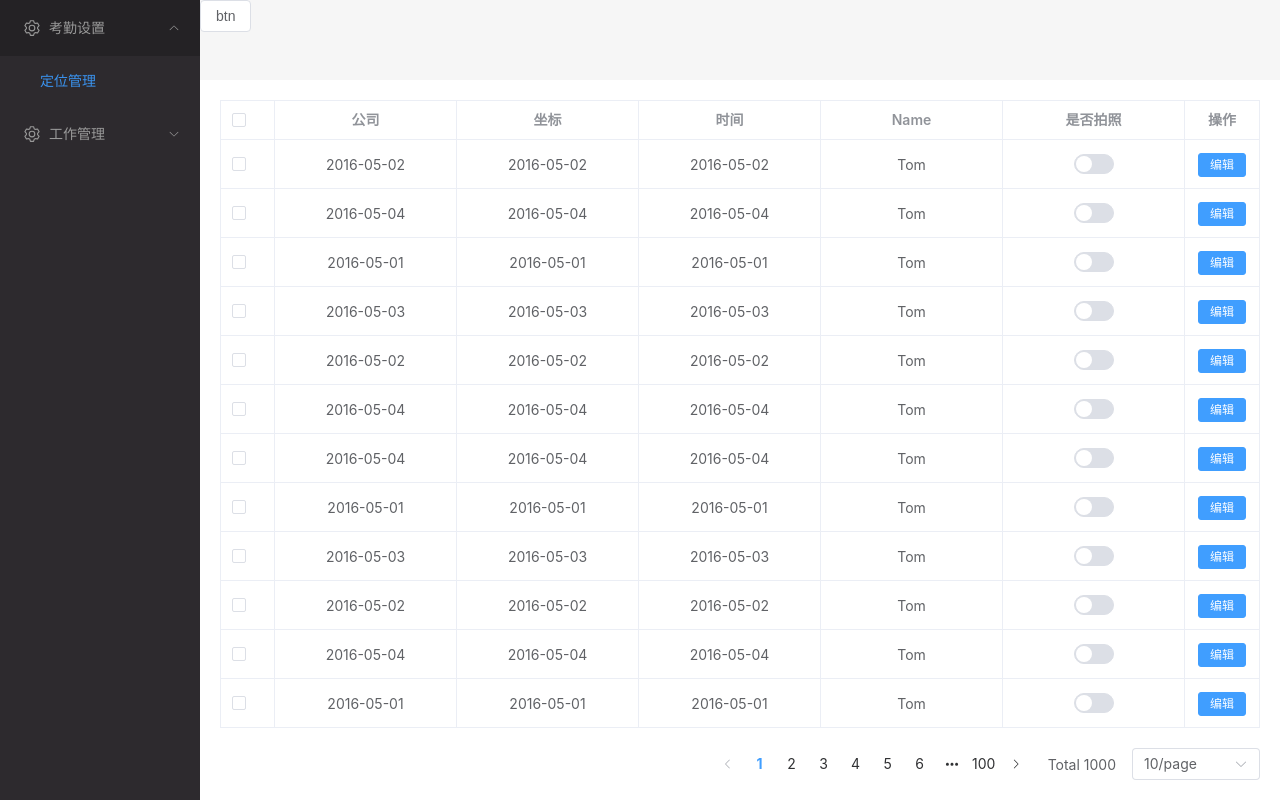
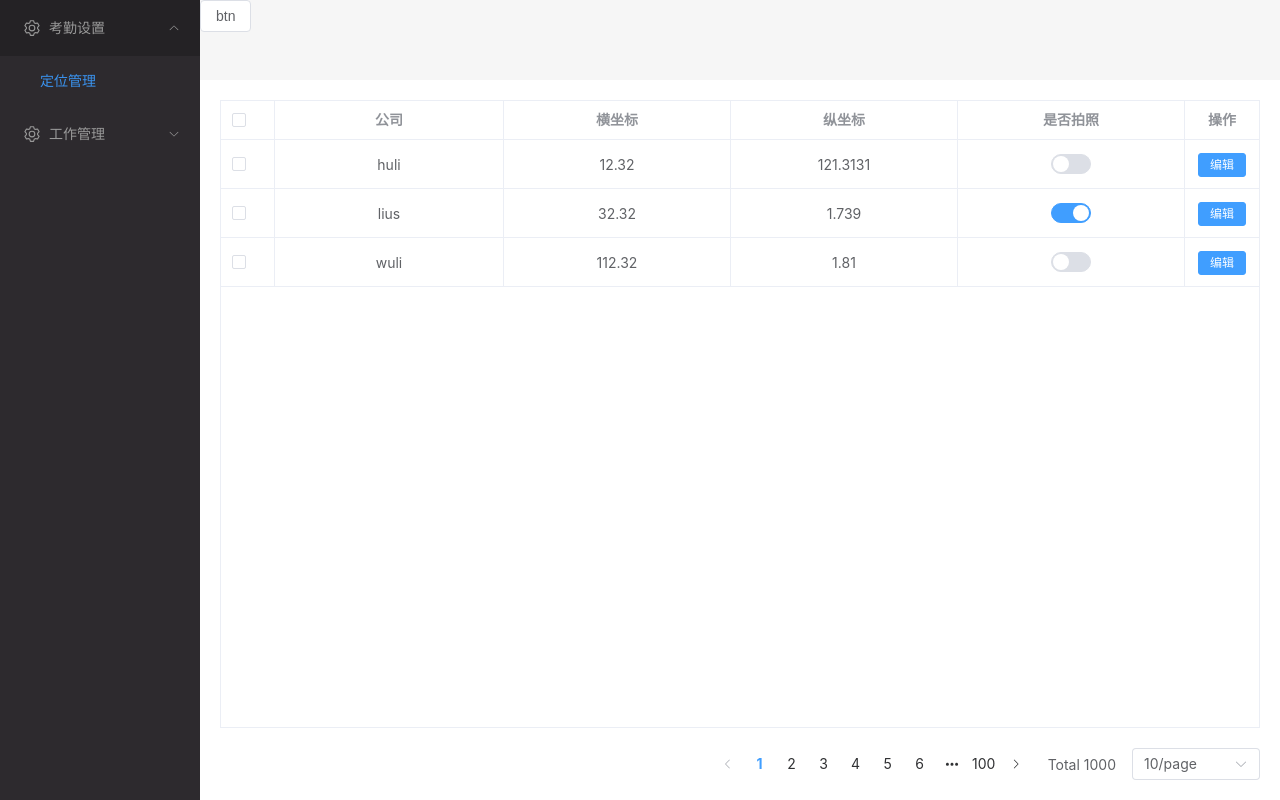
Before and after one commit to 1want/vue3-admin, a Vue app: page /#/positioning-management in a window 1280 px wide. Built offline with nearby package versions, Linux system fonts and the light colour scheme.

Commit message:
添加定位编辑功能

```diff
--- a/src/components/custom-table.vue
+++ b/src/components/custom-table.vue
@@ -52,7 +52,7 @@
       align="center"
     >
       <template #default="scope">
-        <template v-for="operation in operations" :key="opIndex">
+        <template v-for="operation in operations" :key="operation.label">
           <el-button
             :type="operation.type || 'primary'"
             size="small"
@@ -81,6 +81,7 @@
 <script lang="ts" setup>
 import { ref } from 'vue'
 import type { PropType } from 'vue'
+import type { ElTable } from 'element-plus'
 
 interface TableColumnConfig {
   prop: string
@@ -167,9 +168,7 @@ const emit = defineEmits([
   'current-change',
   'selection-change'
 ])
-
-// 表格实例引用
-const tableRef = ref(null)
+const tableRef = ref<InstanceType<typeof ElTable> | null>(null)
 
 // 处理分页事件
 const handleSizeChange = (val: number) => {
@@ -192,16 +191,6 @@ const getTagType = (row: any, column: any) => {
 
 // 暴露表格方法
 defineExpose({
-  // 获取表格实例
-  getTableRef: () => tableRef.value,
-  // 清除所选行
-  clearSelection: () => tableRef.value?.clearSelection(),
-  // 切换行选中状态
-  toggleRowSelection: (row: any, selected?: boolean) => {
-    tableRef.value?.toggleRowSelection(row, selected)
-  },
-  // 切换全选状态
-  toggleAllSelection: () => tableRef.value?.toggleAllSelection(),
   // 获取选中行数据
   getSelectionRows: () => tableRef.value?.getSelectionRows?.() || []
 })
--- a/src/views/positioning-management/index.ts
+++ b/src/views/positioning-management/index.ts
@@ -7,27 +7,22 @@ export interface ColumnConfig {
 
 export const columns: ColumnConfig[] = [
   {
-    prop: 'date',
+    prop: 'company',
     label: '公司',
     minWidth: 180
   },
   {
-    prop: 'date',
-    label: '坐标',
+    prop: 'latitude',
+    label: '横坐标',
     minWidth: 180
   },
   {
-    prop: 'date',
-    label: '时间',
+    prop: 'longitude',
+    label: '纵坐标',
     minWidth: 180
   },
   {
-    prop: 'name',
-    label: 'Name',
-    minWidth: 180
-  },
-  {
-    prop: 'photo',
+    prop: 'isPhoto',
     label: '是否拍照',
     type: 'switch',
     minWidth: 180
--- a/src/views/positioning-management/index.vue
+++ b/src/views/positioning-management/index.vue
@@ -7,23 +7,56 @@
     v-model:pageSize="pageSize"
     @current-change="handleCurrentChange"
     @size-change="handleSizeChange"
-    showPagination
     :operations="operations"
   />
+  <el-dialog v-model="dialogVisible" title="编辑" width="500" draggable>
+    <el-form :model="form" label-width="80px">
+      <el-form-item label="公司">
+        <el-input v-model="form.company" />
+      </el-form-item>
+      <el-form-item label="横坐标">
+        <el-input v-model="form.latitude" />
+      </el-form-item>
+      <el-form-item label="纵坐标">
+        <el-input v-model="form.longitude" />
+      </el-form-item>
+      <el-form-item label="是否拍照">
+        <el-switch v-model="form.isPhoto"></el-switch>
+      </el-form-item>
+    </el-form>
+    <template #footer>
+      <div class="dialog-footer">
+        <el-button @click="dialogVisible = false">取消</el-button>
+        <el-button type="primary" @click="dialogVisible = false">
+          确认
+        </el-button>
+      </div>
+    </template>
+  </el-dialog>
 </template>
 
 <script lang="ts" setup>
-import { ref } from 'vue'
+import { ref, reactive } from 'vue'
 import { columns } from './index.ts'
 import CustomTable from '@/components/custom-table.vue'
 
 const total = ref(1000)
+const form = reactive({
+  company: '',
+  latitude: '',
+  longitude: '',
+  isPhoto: false
+})
+const dialogVisible = ref(false)
 const operations = ref([
   {
     label: '编辑',
     type: 'primary',
-    onClick: (row: any, index: number) => {
-      console.log('Edit', row, index)
+    onClick: (row: any) => {
+      dialogVisible.value = true
+      Object.keys(form).forEach(value => {
+        ;(form as any)[value] = (row as any)[value]
+      })
     }
   }
 ])
@@ -38,74 +71,22 @@ const handleCurrentChange = (val: number) => {
 }
 const tableData = [
   {
-    date: '2016-05-02',
-    name: 'Tom',
-    address: 'No. 189, Grove St, Los Angeles'
+    company: 'huli',
+    latitude: 12.32,
+    longitude: 121.3131,
+    isPhoto: false
   },
   {
-    date: '2016-05-04',
-    name: 'Tom',
-    address: 'No. 189, Grove St, Los Angeles'
+    company: 'lius',
+    latitude: 32.32,
+    longitude: 1.739,
+    isPhoto: true
   },
   {
-    date: '2016-05-01',
-    name: 'Tom',
-    address: 'No. 189, Grove St, Los Angeles'
-  },
-  {
-    date: '2016-05-03',
-    name: 'Tom',
-    address: 'No. 189, Grove St, Los Angeles'
-  },
-  {
-    date: '2016-05-02',
-    name: 'Tom',
-    address: 'No. 189, Grove St, Los Angeles'
-  },
-  {
-    date: '2016-05-04',
-    name: 'Tom',
-    address: 'No. 189, Grove St, Los Angeles'
-  },
-  {
-    date: '2016-05-04',
-    name: 'Tom',
-    address: 'No. 189, Grove St, Los Angeles'
-  },
-  {
-    date: '2016-05-01',
-    name: 'Tom',
-    address: 'No. 189, Grove St, Los Angeles'
-  },
-  {
-    date: '2016-05-03',
-    name: 'Tom',
-    address: 'No. 189, Grove St, Los Angeles'
-  },
-  {
-    date: '2016-05-02',
-    name: 'Tom',
-    address: 'No. 189, Grove St, Los Angeles'
-  },
-  {
-    date: '2016-05-04',
-    name: 'Tom',
-    address: 'No. 189, Grove St, Los Angeles'
-  },
-  {
-    date: '2016-05-01',
-    name: 'Tom',
-    address: 'No. 189, Grove St, Los Angeles'
-  },
-  {
-    date: '2016-05-01',
-    name: 'Tom',
-    address: 'No. 189, Grove St, Los Angeles'
-  },
-  {
-    date: '2016-05-01',
-    name: 'Tom',
-    address: 'No. 189, Grove St, Los Angeles'
+    company: 'wuli',
+    latitude: 112.32,
+    longitude: 1.81,
+    isPhoto: false
   }
 ]
 </script>
```
